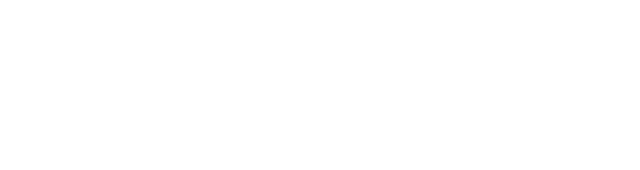
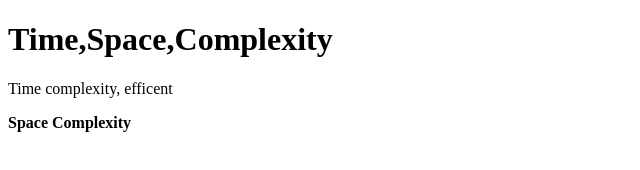
Before and after one commit to acciojob/time-and-space-complexity-NambiarVishnu, a website: page main.html in a window 1280 px wide. Shown: the whole page, without its empty margins (0-640 px from the left). Drawn offline with Linux system fonts and the light colour scheme.

Commit message:
created a submission

```diff
--- a/main.html
+++ b/main.html
@@ -6,11 +6,19 @@
 	<link rel="stylesheet" href="styles.css">
 </head>
 
+
 <body>
 	<!-- the entire body must be written by student -->
     <script type="text/javascript" src="./script.js">
 </script>
 
+	<h1>Time,Space,Complexity</h1>
+
+	<p>Time complexity, efficent</p>
+
+		<p> <b>Space Complexity</b></p>
+
+
 </body>
 
 </html>
```
